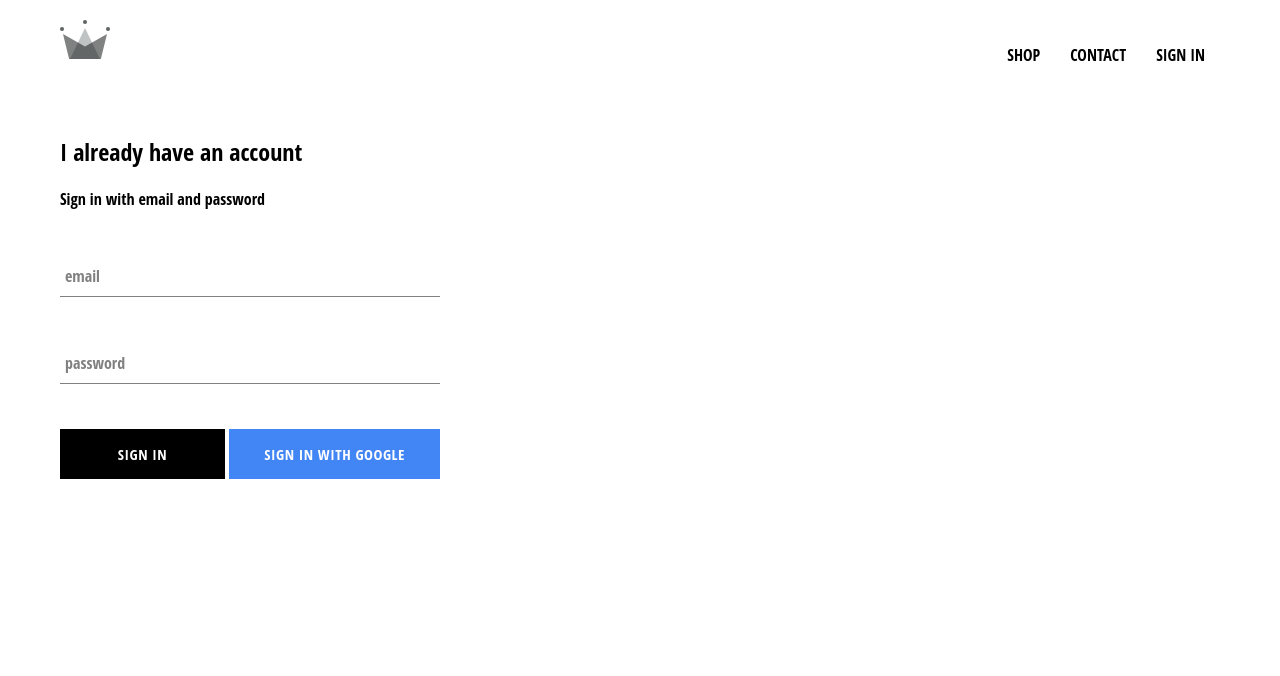
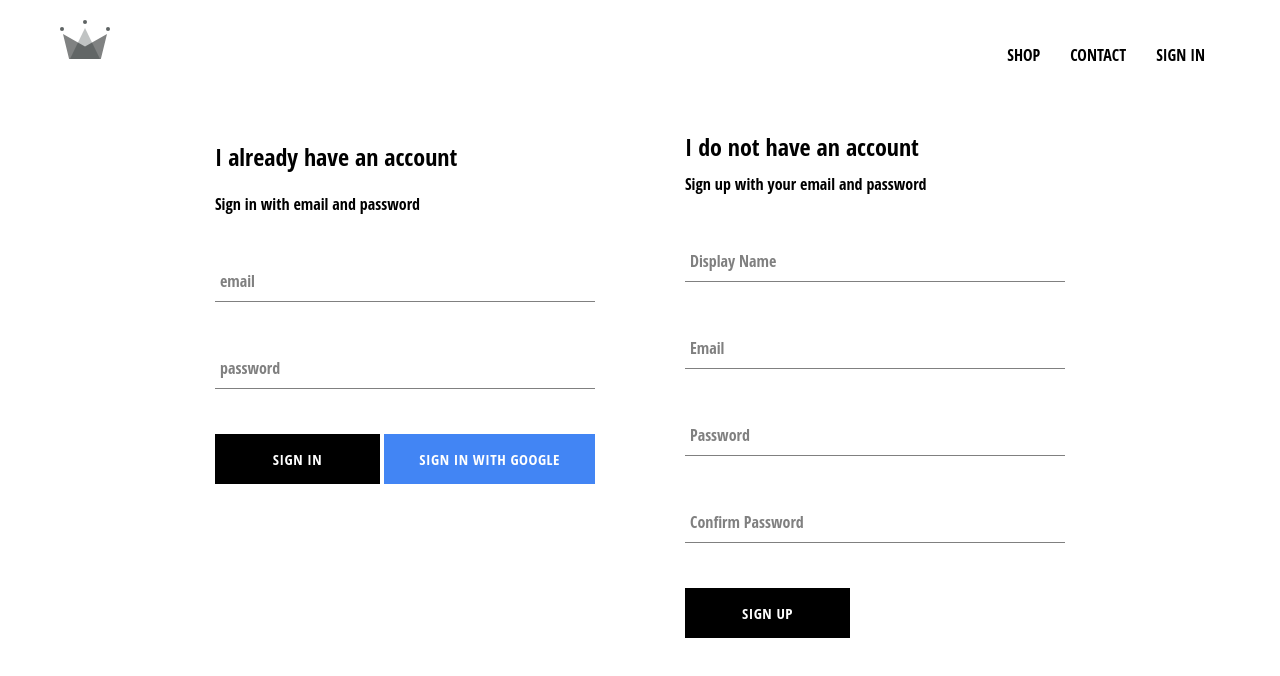
Before and after one commit to JamesRosierIBM/ecommerce, a React (Create React App) app in the folder crwn-clothing/: page /signin in a window 1280 px wide. Shown: the top 676 px of the page. Built offline with nearby package versions, Linux system fonts and the light colour scheme; no server answers.

Commit message:
implement firebase utils for signup

```diff
--- a/crwn-clothing/src/App.js
+++ b/crwn-clothing/src/App.js
@@ -1,13 +1,13 @@
 import React from 'react';
 import { Route, Switch } from 'react-router-dom';
 
-import './App.css';
+import './App.scss';
 
 import Homepage from './pages/homepage/homepage-component.jsx';
 import ShopPage from './pages/shop/shop-component.jsx'
 import SignInAndSignUpPage from './pages/sign-in-sign-up/sign-in-sign-up-component.jsx';
 import Header from './components/header/header-component.jsx';
-import { auth } from './firebase/firebase.utils';
+import { auth, createUserProfileDocument } from './firebase/firebase.utils';
 
 class App extends React.Component {
   constructor() {
@@ -21,9 +21,23 @@
   unsubscribeFromAuth = null;
 
   componentDidMount() {
-    auth.onAuthStateChanged(user => {
-      this.setState({ currentUser: user});
-    })
+    // checks if user is authorized
+    this.unsubscribeFromAuth = auth.onAuthStateChanged(async userAuth => {
+      if (userAuth) {
+        const userRef = await createUserProfileDocument(userAuth);
+        // firebase has a snapshot function to access info
+        userRef.onSnapshot(snapShot => {
+          this.setState({
+            currentUser: {
+              id: snapShot.id,
+              ...snapShot.data(),
+            }
+          })
+        });
+      } else {
+        this.setState({currentUser: userAuth})
+      }
+    });
   }
 
   componentWillUnmount() {
--- /dev/null
+++ b/crwn-clothing/src/components/sign-up/sign-up-component.jsx
@@ -0,0 +1,94 @@
+import React from 'react';
+
+import FormInput from '../form-input/form-input-component';
+import CustomButton from '../custom-button/custom-button-component';
+
+import { auth, createUserProfileDocument } from '../../firebase/firebase.utils';
+
+import './sign-up-styles.scss';
+
+class SignUp extends React.Component {
+  constructor() {
+    super()
+
+    this.state = {
+      displayName: '',
+      email: '',
+      password: '',
+      confirmPassword: '',
+    }
+  }
+
+  handleSubmit = async e => {
+    e.preventDefault();
+    const {displayName, email, password, confirmPassword} = this.state;
+
+    if(password !== confirmPassword) {
+      alert('no match')
+      return
+    }
+
+    try {
+      const {user} = await auth.createUserWithEmailAndPassword(email, password);
+
+      await createUserProfileDocument(user, {displayName})
+
+      this.setState({
+        displayName: '',
+        email: '',
+        password: '',
+        confirmPassword: '',
+      })
+    } catch (err) {
+      console.error(err);
+    }
+  }
+
+  handleChange = e => {
+    const { name, value } = e.target;
+
+    this.setState({ [name]: value })
+  }
+
+  render() {
+    const {displayName, email, password, confirmPassword} = this.state;
+    return (
+    <div className='sign-up'>
+      <h2 className='title'>I do not have an account</h2>
+      <span>Sign up with your email and password</span>
+      <form className='sign-up-form' onSubmit={this.handleSubmit}>
+        <FormInput
+        type='text'
+        name='displayName'
+        value={displayName}
+        onChange={this.handleChange}
+        label='Display Name'
+        required></FormInput>
+        <FormInput
+        type='email'
+        name='email'
+        value={email}
+        onChange={this.handleChange}
+        label='Email'
+        required></FormInput>
+        <FormInput
+        type='password'
+        name='password'
+        value={password}
+        onChange={this.handleChange}
+        label='Password'
+        required></FormInput>
+        <FormInput
+        type='password'
+        name='confirmPassword'
+        value={confirmPassword}
+        onChange={this.handleChange}
+        label='Confirm Password'
+        required></FormInput>
+        <CustomButton type='submit'>SIGN UP</CustomButton>
+      </form>
+    </div>
+    )}
+}
+
+export default SignUp;
--- /dev/null
+++ b/crwn-clothing/src/components/sign-up/sign-up-styles.scss
@@ -0,0 +1,9 @@
+.sign-up {
+  display: flex;
+  flex-direction: column;
+  width: 380px;
+
+  .title {
+    margin: 10px 0;
+  }
+}
--- a/crwn-clothing/src/firebase/firebase.utils.js
+++ b/crwn-clothing/src/firebase/firebase.utils.js
@@ -11,6 +11,31 @@
   appId: "1:661202805061:web:e832c583b84e2dc01cde2c"
 };
 
+export const createUserProfileDocument = async (userAuth, additionalData) => {
+  if(!userAuth) return;
+  const userRef = firestore.doc(`users/${userAuth.uid}`);
+
+  const snapShot = await userRef.get();
+
+  if (!snapShot.exists) {
+    const { displayName, email} = userAuth;
+    const createdAt = new Date();
+
+    try {
+      await userRef.set({
+        displayName,
+        email,
+        createdAt,
+        ...additionalData,
+      })
+    } catch (e) {
+      console.log('error creating user', e.message)
+    }
+  }
+
+  return userRef;
+}
+
 firebase.initializeApp(config);
 
 export const auth = firebase.auth();
--- a/crwn-clothing/src/pages/sign-in-sign-up/sign-in-sign-up-component.jsx
+++ b/crwn-clothing/src/pages/sign-in-sign-up/sign-in-sign-up-component.jsx
@@ -1,12 +1,14 @@
 import React from 'react';
 
 import SignIn from '../../components/sign-in/sign-in-component';
+import SignUp from '../../components/sign-up/sign-up-component'
 
-import './sign-in-sign-up-styles.scss';
+import './sign-in-sign-up-styles.scss'
 
 const SignInAndSignUpPage = () => (
   <div className='sign-in-sign-up'>
     <SignIn />
+    <SignUp />
   </div>
 )
 
--- a/crwn-clothing/src/pages/sign-in-sign-up/sign-in-sign-up-styles.scss
+++ b/crwn-clothing/src/pages/sign-in-sign-up/sign-in-sign-up-styles.scss
@@ -0,0 +1,6 @@
+.sign-in-sign-up {
+  width: 850px;
+  display: flex;
+  justify-content: space-between;
+  margin: 30px auto;
+}
```
Also changed, not shown: crwn-clothing/src/App.scss (renamed from crwn-clothing/src/App.css).
